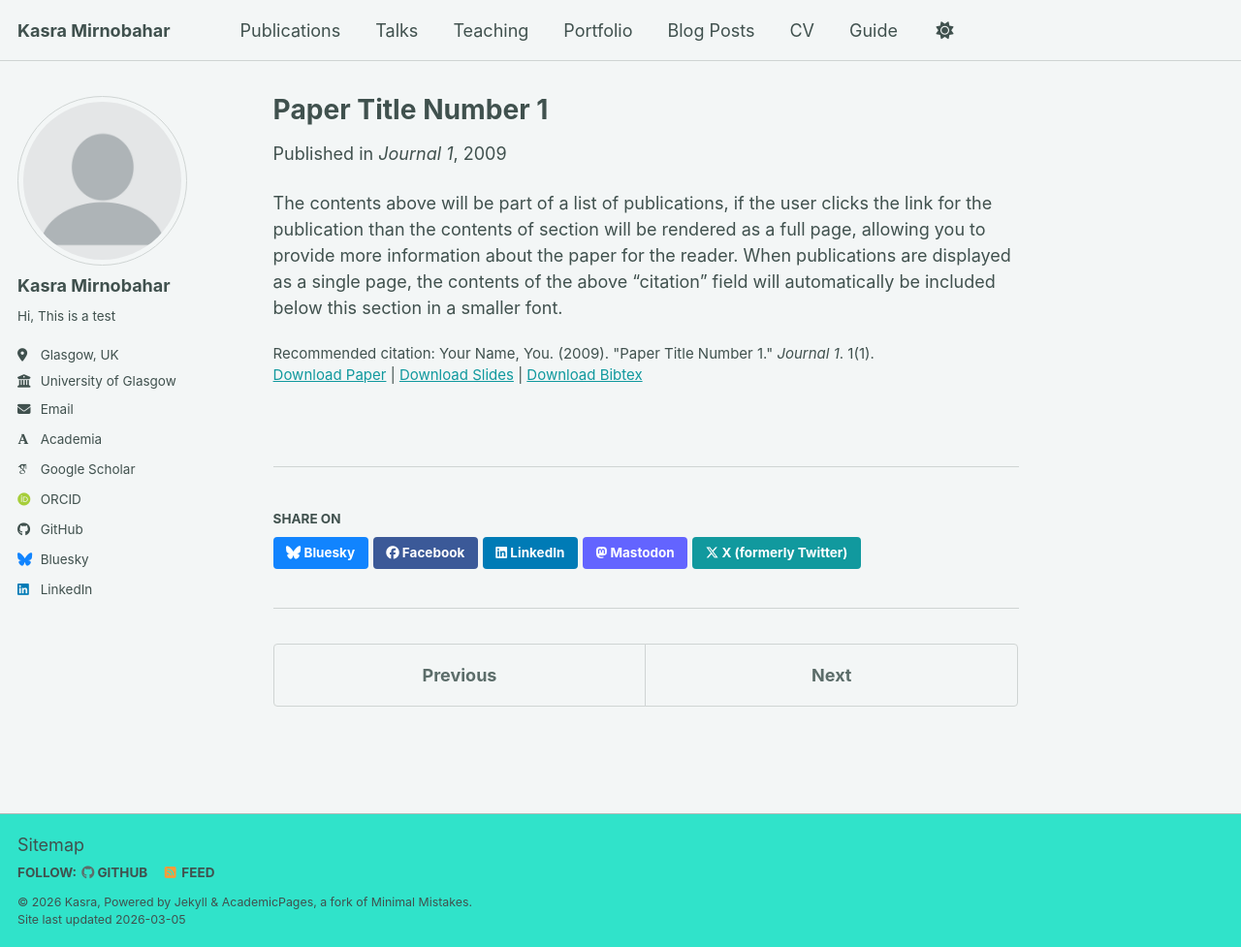
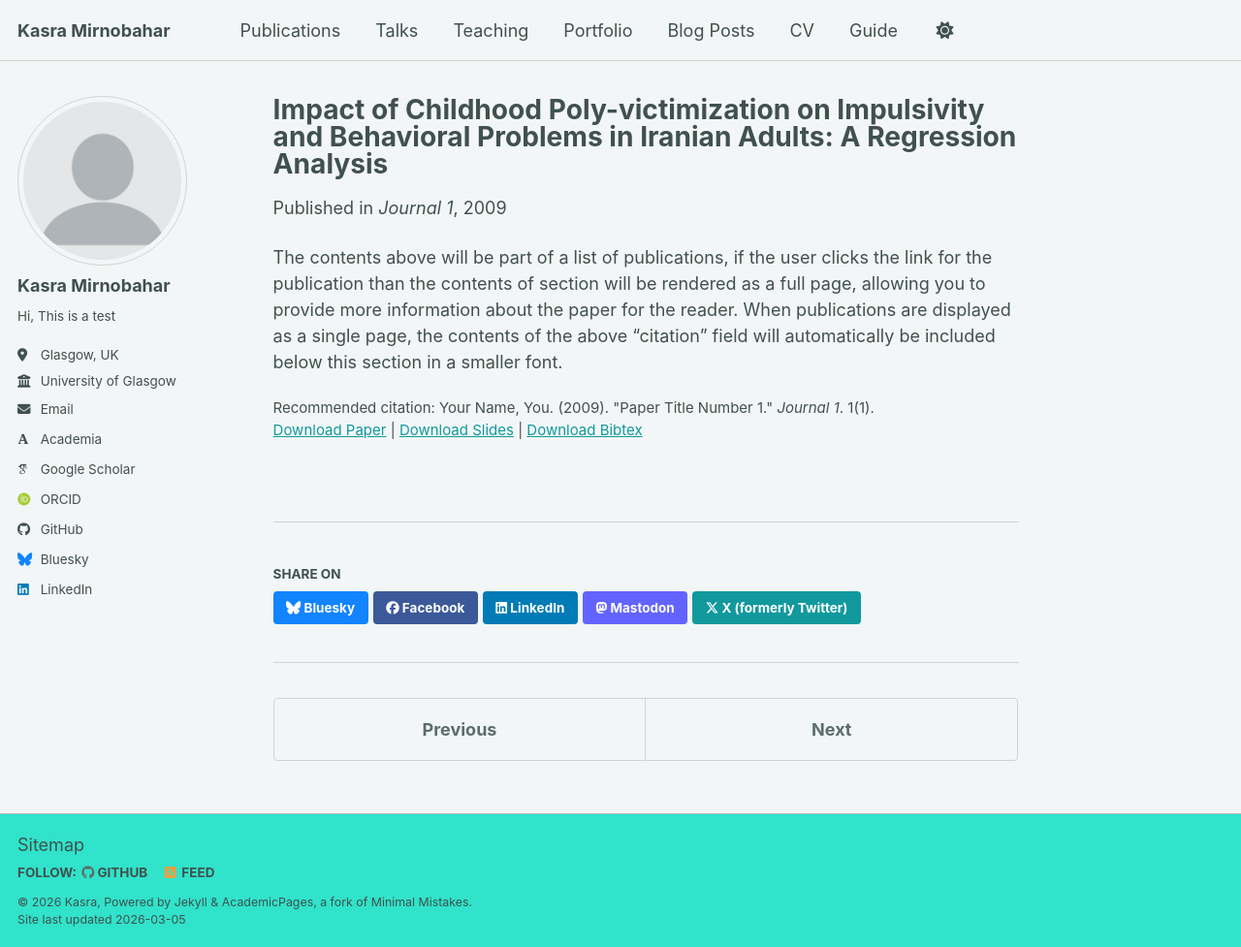
Before and after one commit to KasraMirnobahar/KasraMirnobahar.github.io, a Jekyll site: the page built from _publications/2009-10-01-paper-title-number-1.md, in a window 1280 px wide and 977 px high. Shown: the whole window at 97% size. Built offline with Jekyll 4.4.1, drawn with Linux system fonts in a browser that asks for light colours; some web fonts are replaced; a script bundle is joined from its source files by our own code; library files that are not in the unit come from our copies.

Commit message:
2009-10-01-paper-title-number-1.md

```diff
--- a/_publications/2009-10-01-paper-title-number-1.md
+++ b/_publications/2009-10-01-paper-title-number-1.md
@@ -1,5 +1,5 @@
 ---
-title: "Paper Title Number 1"
+title: "Impact of Childhood Poly-victimization on Impulsivity and Behavioral Problems in Iranian Adults: A Regression Analysis"
 collection: publications
 category: manuscripts
 permalink: /publication/2009-10-01-paper-title-number-1
```
